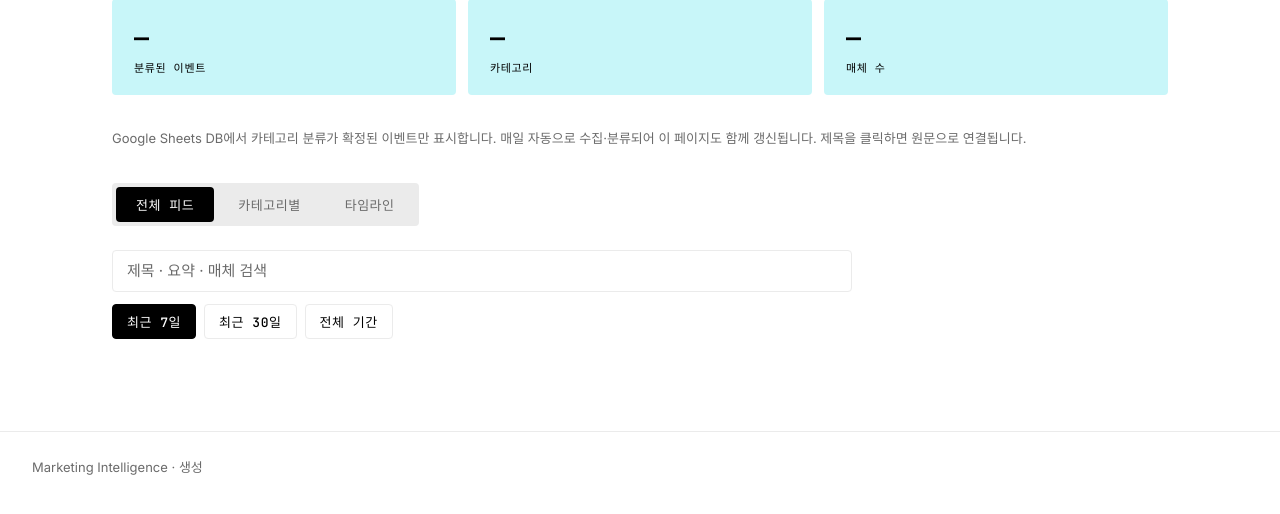
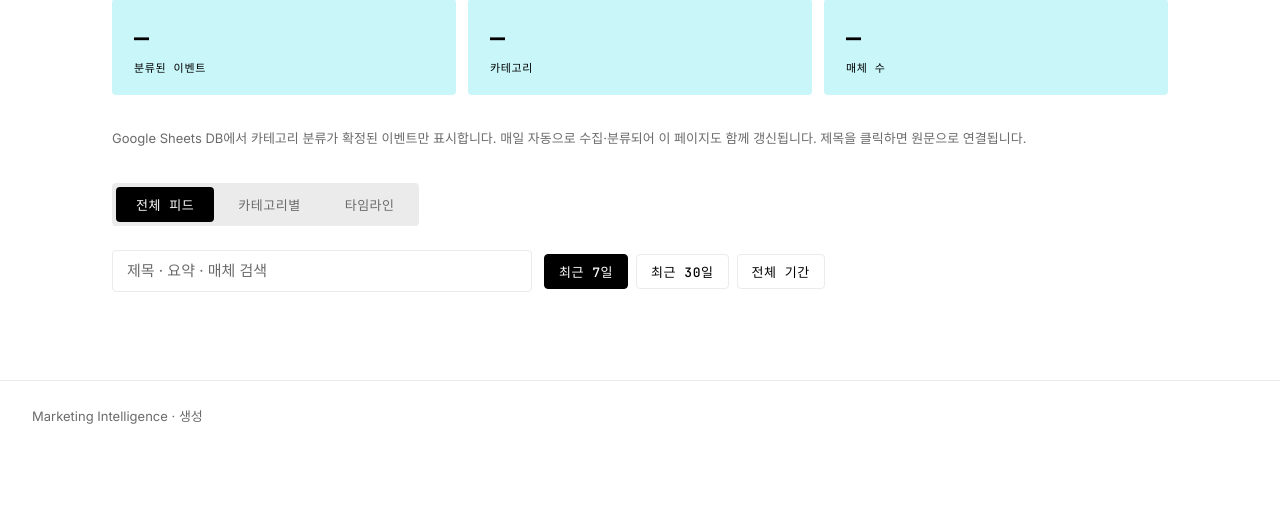
Before and after one commit to srwonartience-lang/marketing-intelligence, a Python web app: template templates/dashboard_template.html in a window 1280 px wide. Shown: the part 213-727 px from the top of the page. Run offline with Jinja, Linux system fonts and the light colour scheme; the template is opened without the code that fills it, so the values that code supplies are empty.

Commit message:
Fill the container width on the feed tab
The feed list was capped at 740px inside a 1120px wrap, so on a 1920px
screen it used 38% of the width, sat left of center, and the content
column jumped whenever the user switched tabs -- the category and
timeline tabs already spanned the full container.

Lay the feed out as repeat(auto-fill, minmax(430px,1fr)): two 522px
columns at 1120px and above, two 442px columns down to 960px, one column
below that. Put the search field and the range pills on a single row.
Applied to the template as well, which still renders docs/index.html
byte for byte.

Co-Authored-By: Claude Opus 5 <noreply@anthropic.com>

```diff
--- a/templates/dashboard_template.html
+++ b/templates/dashboard_template.html
@@ -130,12 +130,14 @@
   a.mini-card{ cursor:pointer; transition:border-color 0.12s ease; }
   a.mini-card:hover{ border-color:var(--ink); }
 
-  .feed-controls{ max-width:740px; }
-  #feed-q{ width:100%; font-family:inherit; font-size:15px; line-height:20px; color:var(--ink); background:var(--canvas);
-    padding:10px 14px; border:1px solid var(--hairline); border-radius:var(--r-sm); margin-bottom:12px; }
+  .feed-controls{ display:flex; align-items:center; gap:12px; flex-wrap:wrap; margin-bottom:14px; }
+  .feed-controls .cat-filter{ margin-bottom:0; }
+  #feed-q{ flex:1 1 260px; max-width:420px; font-family:inherit; font-size:15px; line-height:20px; color:var(--ink); background:var(--canvas);
+    padding:10px 14px; border:1px solid var(--hairline); border-radius:var(--r-sm); }
   #feed-q::placeholder{ color:var(--body); }
   #feed-q:focus{ outline:2px solid var(--ink); outline-offset:1px; border-color:var(--ink); }
-  #feed-view .list{ display:flex; flex-direction:column; gap:12px; max-width:740px; }
+  #feed-view .list{ display:grid; grid-template-columns:repeat(auto-fill, minmax(430px,1fr)); gap:12px; align-items:start; }
+  #feed-view .list > p, #feed-view .list > button{ grid-column:1 / -1; }
   .article-card{ background:var(--canvas); border:1px solid var(--hairline); border-radius:var(--r-sm); padding:24px; }
   .article-card .row-top{ display:flex; align-items:center; justify-content:space-between; gap:12px; margin-bottom:10px; }
   .article-card h3{ margin:6px 0 8px; }
```
Also changed, not shown: docs/index.html (+6 -4 lines), screenshots/2026-09-12-after/README.md, 1 other file.
